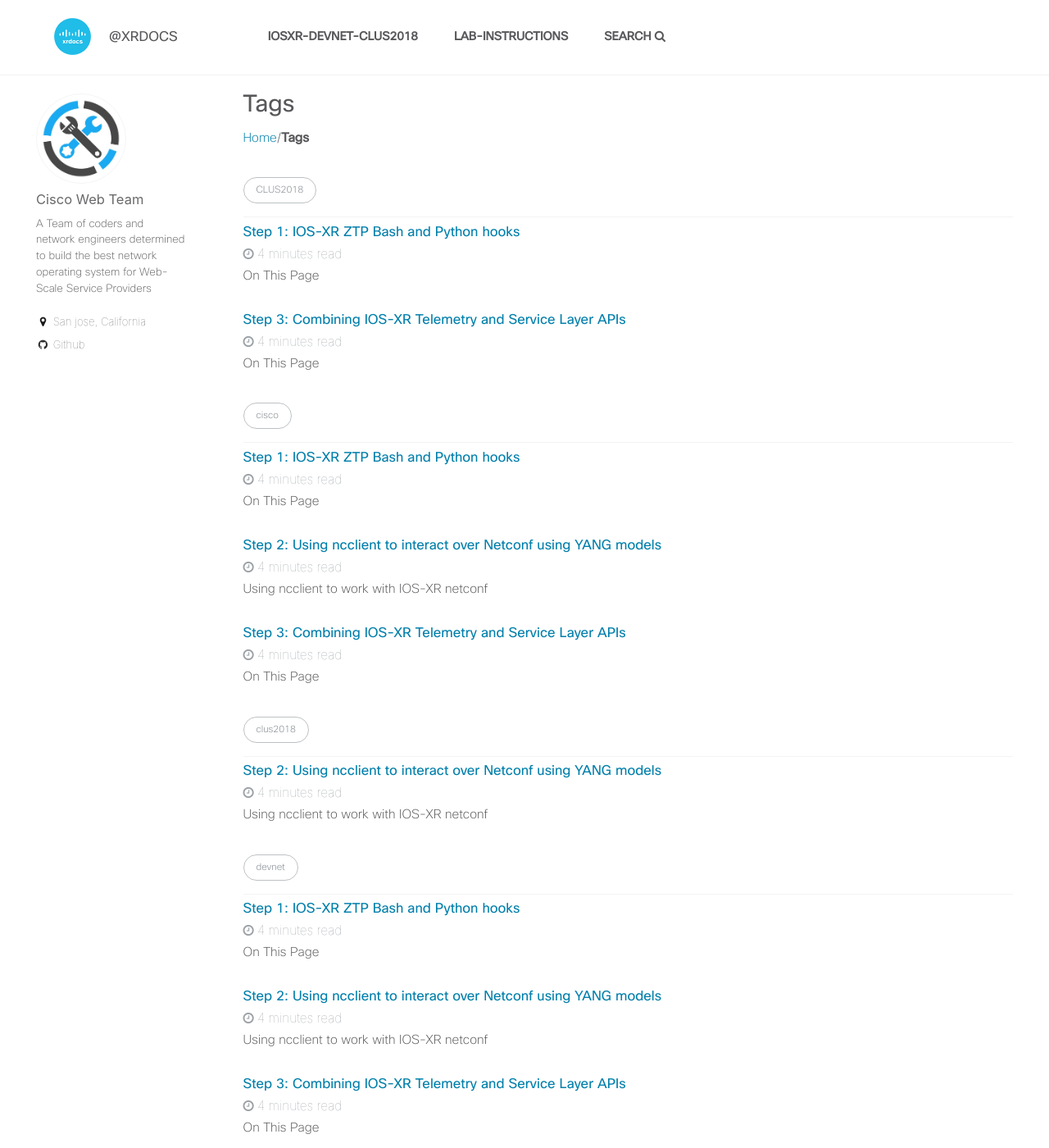
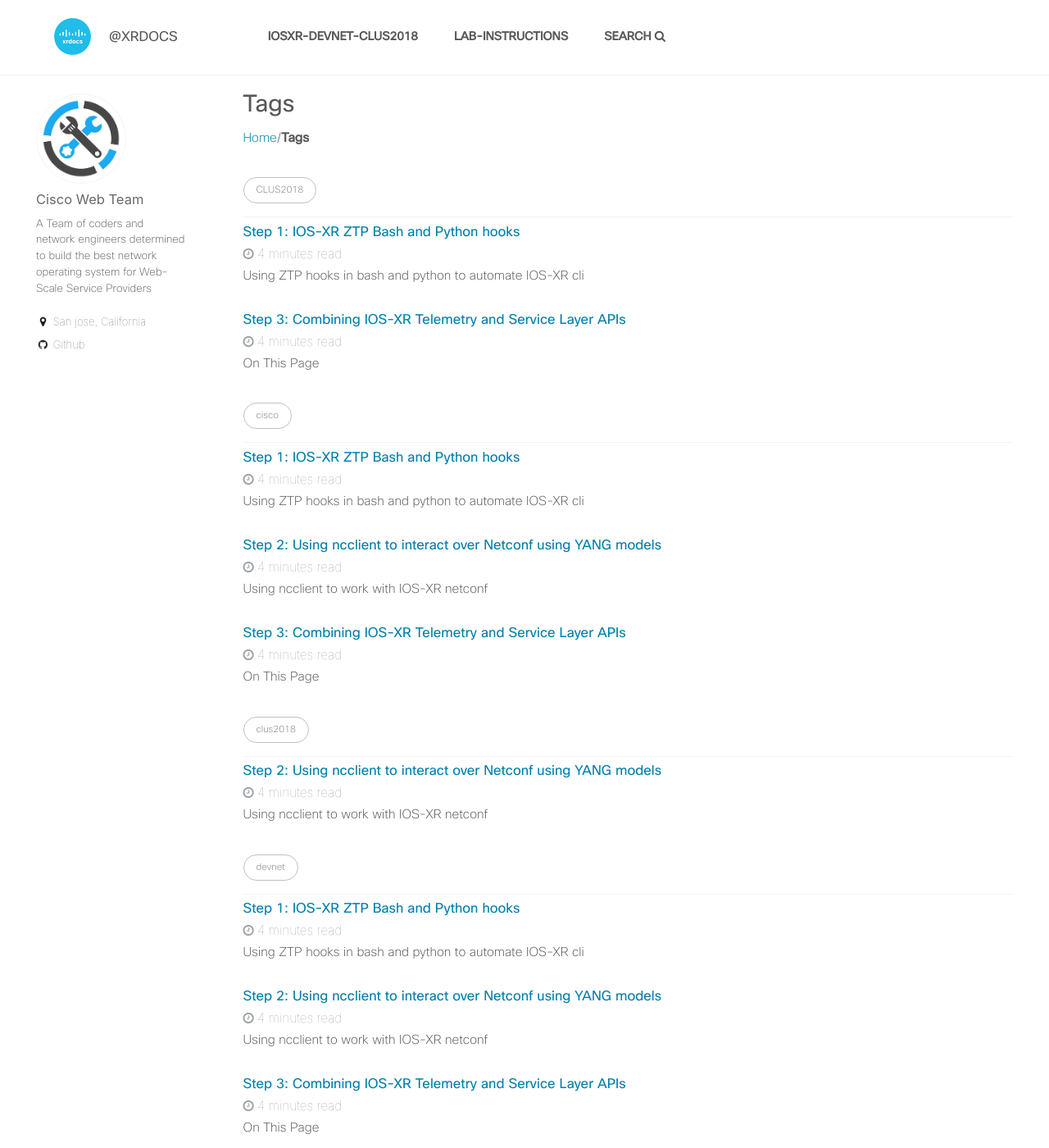
Before and after one commit to iosxr-devnet-ciscolive/workshop-docs, a Jekyll site: the page built from _pages/tag-archive.html, in a window 1280 px wide and 1400 px high. Shown: the whole window at 82% size. Built offline with Jekyll 4.4.1, drawn with Linux system fonts in a browser that asks for light colours; some of the changed text lies outside the part shown.

Commit message:
Update 2018-06-12-step-1-ios-xr-ztp-bash-and-python-hooks.md

```diff
--- a/_wkinstructions/2018-06-12-step-1-ios-xr-ztp-bash-and-python-hooks.md
+++ b/_wkinstructions/2018-06-12-step-1-ios-xr-ztp-bash-and-python-hooks.md
@@ -8,8 +8,8 @@ tags:
   - cisco
   - devnet
   - CLUS2018
-  - iosxr
   - programmability
+excerpt: Using ZTP hooks in bash and python to automate IOS-XR cli
 ---
 
 
```
